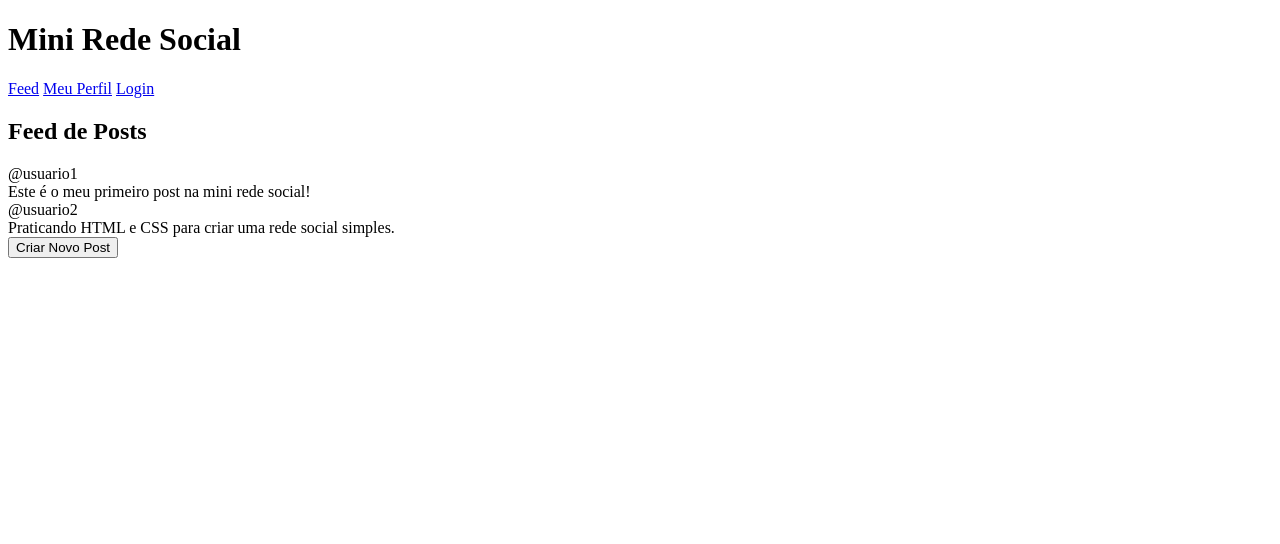
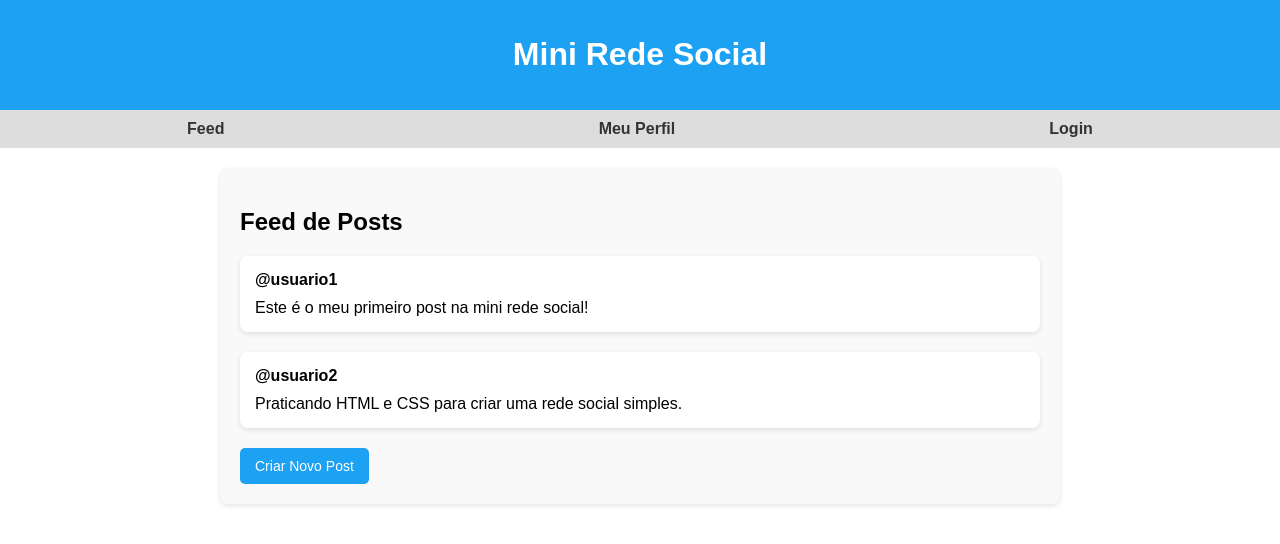
Before and after one commit to caikymorais/Mini_RedeSocial, a plain HTML site: page index.html in a window 1280 px wide. Drawn offline with Linux system fonts and the light colour scheme.

Commit message:
feature/login-page
Implementação do login e definição do design

```diff
--- /dev/null
+++ b/css/styles.css
@@ -0,0 +1,57 @@
+body {
+  font-family: Arial, sans-serif;
+  margin: 0;
+  padding: 0;
+  box-sizing: border-box;
+}
+header {
+  background-color: #1da1f2;
+  color: white;
+  padding: 15px;
+  text-align: center;
+}
+nav {
+  display: flex;
+  justify-content: space-around;
+  background-color: #ddd;
+  padding: 10px 0;
+}
+nav a {
+  text-decoration: none;
+  color: #333;
+  font-weight: bold;
+}
+main {
+  max-width: 800px;
+  margin: 20px auto;
+  padding: 20px;
+  background-color: #f9f9f9;
+  border-radius: 8px;
+  box-shadow: 0 2px 5px rgba(0, 0, 0, 0.1);
+}
+.post {
+  background: #fff;
+  margin-bottom: 20px;
+  padding: 15px;
+  border-radius: 8px;
+  box-shadow: 0 2px 5px rgba(0, 0, 0, 0.1);
+}
+.post-author {
+  font-weight: bold;
+  margin-bottom: 10px;
+}
+.button {
+  display: inline-block;
+  background-color: #1da1f2;
+  color: white;
+  padding: 10px 15px;
+  border: none;
+  border-radius: 5px;
+  text-align: center;
+  text-decoration: none;
+  font-size: 14px;
+  cursor: pointer;
+}
+.button:hover {
+  background-color: #0c85d0;
+}
--- a/index.html
+++ b/index.html
@@ -5,7 +5,7 @@
   <meta charset="UTF-8">
   <meta name="viewport" content="width=device-width, initial-scale=1.0">
   <title>Mini Rede Social</title>
-  <link rel="stylesheet" href="styles.css">
+  <link rel="stylesheet" href="css/styles.css">
 </head>
 
 <body>
@@ -31,7 +31,7 @@
     <button class="button" onclick="novoPost()">Criar Novo Post</button>
   </main>
 
-  <script src="scripts.js"></script>
+  <script src="js/scripts.js"></script>
 </body>
 
 </html>
--- /dev/null
+++ b/js/scripts.js
@@ -0,0 +1,3 @@
+function novoPost() {
+  alert("Funcionalidade de criar novo post ainda não implementada!");
+}
```
Also changed, not shown: login.html (added, +28 -0 lines).
